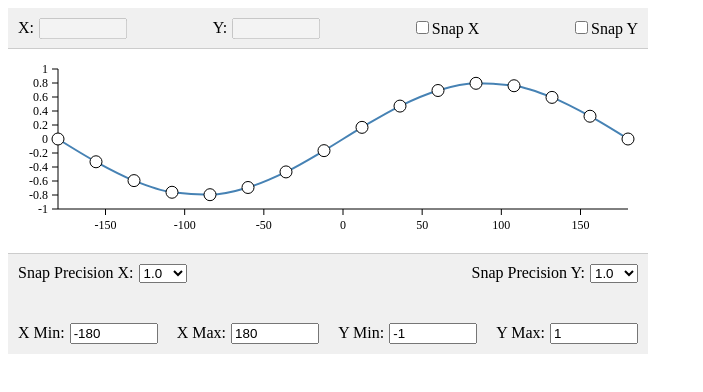
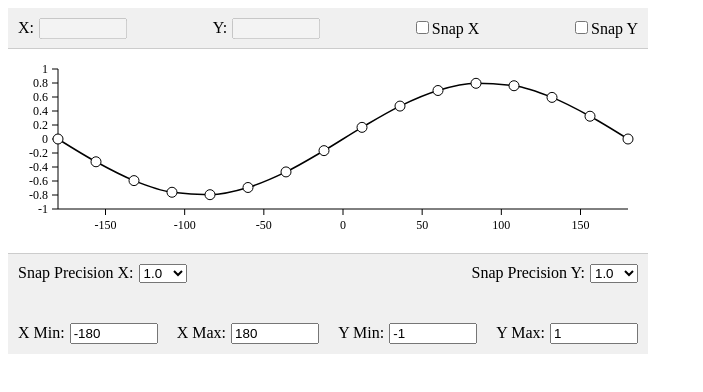
Before and after one commit to timkondratev/aero-curves, a React (Vite) app: page / in a window 1280 px wide. Shown: the top 392 px of the page, without its empty margins (0-703 px from the left). Built offline with nearby package versions, Linux system fonts and the light colour scheme; the HTML template or start-up script is replaced by a standard one.

Commit message:
Add selection axes lines and update style

```diff
--- a/src/Graph.tsx
+++ b/src/Graph.tsx
@@ -299,6 +299,19 @@ export function Graph({ width, height }: GraphProps) {
     }
   };
 
+  // Calculate min-max lines for selected points
+  const minMaxLines = useMemo(() => {
+    if (selectedIndices.size === 0) return null;
+
+    const selectedPoints = Array.from(selectedIndices).map(i => points[i]);
+    const minX = Math.min(...selectedPoints.map(p => p.x));
+    const maxX = Math.max(...selectedPoints.map(p => p.x));
+    const minY = Math.min(...selectedPoints.map(p => p.y));
+    const maxY = Math.max(...selectedPoints.map(p => p.y));
+
+    return { minX, maxX, minY, maxY };
+  }, [selectedIndices, points]);
+
   return (
     <div className="curve-editor" style={{ position: "relative", width, height: height + 120 }}> {/* Adjusted height for all panels */}
       {/* Inspector Panel */}
@@ -390,7 +403,7 @@ export function Graph({ width, height }: GraphProps) {
           ))}
 
           {/* Curve */}
-          <path d={pathD} fill="none" stroke="steelblue" strokeWidth={2} />
+          <path d={pathD} fill="none" stroke="black" strokeWidth={1.5} />
 
           {/* Brush */}
           {brush && (
@@ -409,8 +422,8 @@ export function Graph({ width, height }: GraphProps) {
               key={i}
               cx={xScale(p.x)}
               cy={yScale(p.y)}
-              r={6}
-              fill={selectedIndices.has(i) ? "orange" : "white"}
+              r={5}
+              fill={selectedIndices.has(i) ? "black" : "white"}
               stroke="black"
               style={{ cursor: "pointer" }}
               onPointerDown={e => handlePointPointerDown(i, e)}
@@ -433,6 +446,47 @@ export function Graph({ width, height }: GraphProps) {
               }}
             />
           ))}
+
+          {/* Min-Max Lines for Selected Points */}
+          {minMaxLines && (
+            <g>
+              {/* X-axis lines */}
+              <line
+                x1={xScale(minMaxLines.minX)}
+                x2={xScale(minMaxLines.minX)}
+                y1={0}
+                y2={innerHeight}
+                stroke="red"
+                strokeDasharray="4"
+              />
+              <line
+                x1={xScale(minMaxLines.maxX)}
+                x2={xScale(minMaxLines.maxX)}
+                y1={0}
+                y2={innerHeight}
+                stroke="red"
+                strokeDasharray="4"
+              />
+
+              {/* Y-axis lines */}
+              <line
+                x1={0}
+                x2={innerWidth}
+                y1={yScale(minMaxLines.minY)}
+                y2={yScale(minMaxLines.minY)}
+                stroke="blue"
+                strokeDasharray="4"
+              />
+              <line
+                x1={0}
+                x2={innerWidth}
+                y1={yScale(minMaxLines.maxY)}
+                y2={yScale(minMaxLines.maxY)}
+                stroke="blue"
+                strokeDasharray="4"
+              />
+            </g>
+          )}
         </g>
       </svg>
 
```
